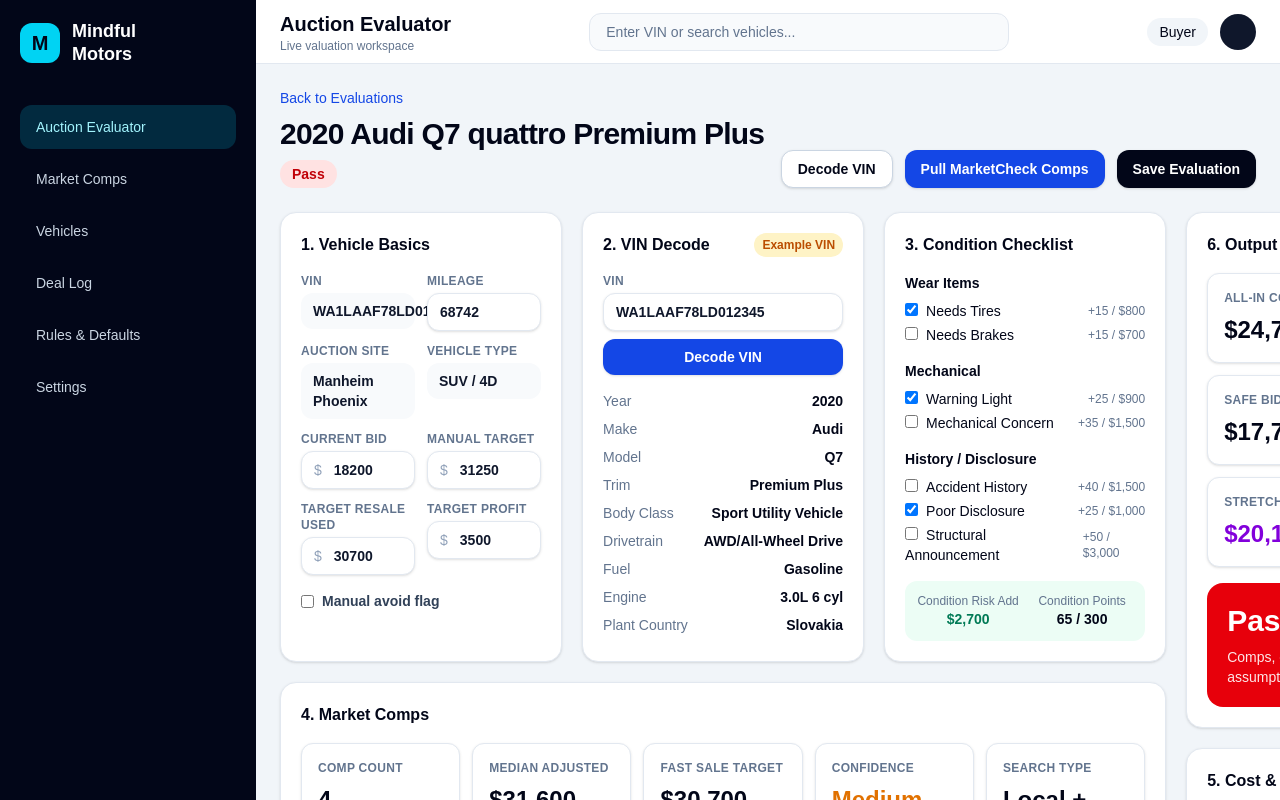
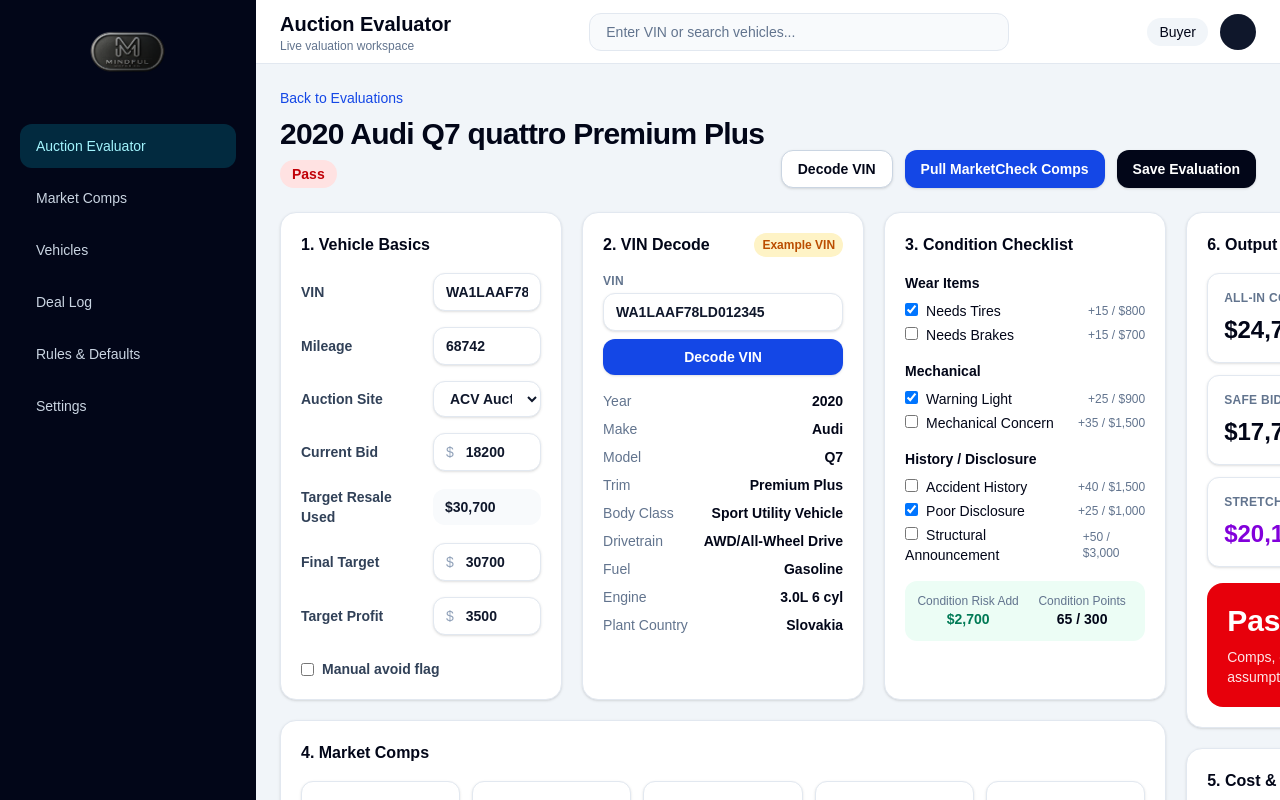
Before and after one commit to GET-Jon/mmav, a Next.js app: page / in a window 1280 px wide. Shown: the top 800 px of the page. Built offline with nearby package versions, Linux system fonts and the light colour scheme.

Commit message:
Rework vehicle basics layout and final target logic

```diff
--- a/components/evaluation/evaluation-workspace.tsx
+++ b/components/evaluation/evaluation-workspace.tsx
@@ -229,6 +229,21 @@
   );
 }
 
+function FormRow({
+  label,
+  children,
+}: {
+  label: string;
+  children: ReactNode;
+}) {
+  return (
+    <div className="grid grid-cols-[120px_1fr] items-center gap-3">
+      <div className="text-sm font-semibold text-slate-700">{label}</div>
+      <div>{children}</div>
+    </div>
+  );
+}
+
 function StaticField({ label, value }: { label: string; value: string }) {
   return (
     <div>
@@ -243,6 +258,9 @@
 }
 
 type SavedEvaluationPayload = {
+  vin?: string;
+  auctionSite?: string;
+  finalTargetOverride?: number | null;
   decodedVehicle?: VinDecodeResult | null;
   targetMileage?: number;
   evaluation?: ValuationInput;
@@ -260,6 +278,22 @@
 }) {
   const [evaluation, setEvaluation] = useState<ValuationInput>(
     initialSavedPayload?.evaluation || initialEvaluation
+  );
+
+  const [vin, setVin] = useState(
+    initialSavedPayload?.vin ||
+      initialSavedPayload?.decodedVehicle?.vin ||
+      "WA1LAAF78LD012345"
+  );
+
+  const [auctionSite, setAuctionSite] = useState(
+    initialSavedPayload?.auctionSite || "ACV Auctions"
+  );
+
+  const [finalTargetOverride, setFinalTargetOverride] = useState<number | null>(
+    typeof initialSavedPayload?.finalTargetOverride === "number"
+      ? initialSavedPayload.finalTargetOverride
+      : null
   );
 
   const [targetMileage, setTargetMileage] = useState(
@@ -346,10 +380,15 @@
   const targetResaleUsed =
     compSummary.fastSaleTarget || evaluation.targetResaleUsed;
 
+  const finalTargetUsed =
+    finalTargetOverride && finalTargetOverride > 0
+      ? finalTargetOverride
+      : targetResaleUsed;
+
   const valuationInput = useMemo<ValuationInput>(() => {
     return {
       ...evaluation,
-      targetResaleUsed,
+      targetResaleUsed: finalTargetUsed,
       totalRiskPoints: conditionTotals.riskPoints,
       hasAvoidFlag: Boolean(evaluation.hasAvoidFlag || conditionTotals.hasAvoidFlag),
       costs: {
@@ -357,7 +396,7 @@
         conditionRiskAdd: conditionTotals.reserveAdd,
       },
     };
-  }, [evaluation, targetResaleUsed, conditionTotals]);
+  }, [evaluation, finalTargetUsed, conditionTotals]);
 
   const valuation = useMemo(
     () => calculateValuation(valuationInput, defaultAssumptions),
@@ -479,6 +518,11 @@
           id: savedEvaluationId,
           status: "watching",
           vehicleTitle,
+          vin,
+          auctionSite,
+          finalTargetOverride,
+          targetResaleFromComps: targetResaleUsed,
+          finalTargetUsed,
           decodedVehicle,
           targetMileage,
           evaluation,
@@ -488,7 +532,6 @@
           comps,
           selectedConditions,
           notes,
-          auctionSite: "Manheim Phoenix",
           auctionUrl: "",
           auctionEndsAt: null,
           assumptionsSnapshot: defaultAssumptions,
@@ -530,14 +573,12 @@
     <main className="min-h-screen bg-slate-100 text-slate-950">
       <div className="flex min-h-screen">
         <aside className="hidden w-64 shrink-0 bg-slate-950 p-5 text-white lg:block">
-          <div className="mb-10 flex items-center gap-3">
-            <div className="flex h-10 w-10 items-center justify-center rounded-xl bg-cyan-400 text-xl font-black text-slate-950">
-              M
-            </div>
-            <div>
-              <div className="text-lg font-bold leading-tight">Mindful</div>
-              <div className="text-lg font-bold leading-tight">Motors</div>
-            </div>
+          <div className="mb-10 flex items-center justify-center">
+            <img
+              src="/mindful-badge-sm.png"
+              alt="Mindful Motors"
+              className="h-16 w-auto object-contain"
+            />
           </div>
 
           <nav className="space-y-2 text-sm">
@@ -634,50 +675,99 @@
               <div className="space-y-5">
                 <div className="grid grid-cols-1 gap-5 lg:grid-cols-3">
                   <SectionCard title="1. Vehicle Basics">
-                    <div className="grid grid-cols-1 gap-3 sm:grid-cols-2">
-                      <StaticField label="VIN" value={decodedVehicle?.vin || "WA1LAAF78LD012345"} />
-                      <NumberInput
-                        label="Mileage"
+                    <div className="space-y-4">
+                      <FormRow label="VIN">
+                        <input
+                          value={vin}
+                          onChange={(event) =>
+                            setVin(event.target.value.toUpperCase())
+                          }
+                          className="w-full rounded-xl border border-slate-200 bg-white px-3 py-2 text-sm font-semibold text-slate-900 shadow-sm outline-none"
+                        />
+                      </FormRow>
+
+                      <FormRow label="Mileage">
+                        <input
+                          type="number"
                           value={targetMileage}
-                        onChange={setTargetMileage}
+                          onChange={(event) =>
+                            setTargetMileage(toNumber(event.target.value))
+                          }
+                          className="w-full rounded-xl border border-slate-200 bg-white px-3 py-2 text-sm font-semibold text-slate-900 shadow-sm outline-none"
                         />
-                      <StaticField label="Auction Site" value="Manheim Phoenix" />
-                      <StaticField label="Vehicle Type" value={vehicleBodyClass} />
+                      </FormRow>
 
-                      <CurrencyInput
-                        label="Current Bid"
+                      <FormRow label="Auction Site">
+                        <select
+                          value={auctionSite}
+                          onChange={(event) => setAuctionSite(event.target.value)}
+                          className="w-full rounded-xl border border-slate-200 bg-white px-3 py-2 text-sm font-semibold text-slate-900 shadow-sm outline-none"
+                        >
+                          <option>ACV Auctions</option>
+                          <option>Manheim</option>
+                          <option>Cars & Bids</option>
+                          <option>Bring a Trailer</option>
+                          <option>Facebook</option>
+                          <option>Private Party</option>
+                          <option>Other</option>
+                        </select>
+                      </FormRow>
+
+                      <FormRow label="Current Bid">
+                        <div className="flex items-center rounded-xl border border-slate-200 bg-white shadow-sm">
+                          <span className="pl-3 text-sm text-slate-400">$</span>
+                          <input
+                            type="number"
                             value={valuationInput.currentBid}
-                        onChange={(value) =>
-                          updateEvaluationField("currentBid", value)
+                            onChange={(event) =>
+                              updateEvaluationField(
+                                "currentBid",
+                                toNumber(event.target.value)
+                              )
                             }
-                      />
-
-                      <CurrencyInput
-                        label="Manual Target"
-                        value={evaluation.targetResaleUsed}
-                        onChange={(value) =>
-                          updateEvaluationField("targetResaleUsed", value)
-                        }
-                      />
-
-                      <CurrencyInput
-                        label="Target Resale Used"
-                        value={valuationInput.targetResaleUsed}
-                        onChange={(value) =>
-                          updateEvaluationField("targetResaleUsed", value)
-                        }
-                      />
-
-                      <CurrencyInput
-                        label="Target Profit"
-                        value={valuationInput.targetProfit}
-                        onChange={(value) =>
-                          updateEvaluationField("targetProfit", value)
-                        }
+                            className="w-full rounded-xl bg-transparent px-3 py-2 text-sm font-semibold text-slate-900 outline-none"
                           />
                         </div>
+                      </FormRow>
 
-                    <label className="mt-4 flex items-center gap-2 text-sm font-semibold text-slate-700">
+                      <FormRow label="Target Resale Used">
+                        <div className="rounded-xl bg-slate-50 px-3 py-2 text-sm font-bold text-slate-900">
+                          {money(targetResaleUsed)}
+                        </div>
+                      </FormRow>
+
+                      <FormRow label="Final Target">
+                        <div className="flex items-center rounded-xl border border-slate-200 bg-white shadow-sm">
+                          <span className="pl-3 text-sm text-slate-400">$</span>
+                          <input
+                            type="number"
+                            value={finalTargetOverride ?? targetResaleUsed}
+                            onChange={(event) =>
+                              setFinalTargetOverride(toNumber(event.target.value))
+                            }
+                            className="w-full rounded-xl bg-transparent px-3 py-2 text-sm font-semibold text-slate-900 outline-none"
+                          />
+                        </div>
+                      </FormRow>
+
+                      <FormRow label="Target Profit">
+                        <div className="flex items-center rounded-xl border border-slate-200 bg-white shadow-sm">
+                          <span className="pl-3 text-sm text-slate-400">$</span>
+                          <input
+                            type="number"
+                            value={valuationInput.targetProfit}
+                            onChange={(event) =>
+                              updateEvaluationField(
+                                "targetProfit",
+                                toNumber(event.target.value)
+                              )
+                            }
+                            className="w-full rounded-xl bg-transparent px-3 py-2 text-sm font-semibold text-slate-900 outline-none"
+                          />
+                        </div>
+                      </FormRow>
+
+                      <label className="flex items-center gap-2 pt-2 text-sm font-semibold text-slate-700">
                         <input
                           type="checkbox"
                           checked={Boolean(evaluation.hasAvoidFlag)}
@@ -690,9 +780,17 @@
                         />
                         Manual avoid flag
                       </label>
+                    </div>
                   </SectionCard>
 
-                  <VinDecodeCard onDecoded={(decoded) => setDecodedVehicle(decoded)} />
+                  <VinDecodeCard
+                    vin={vin}
+                    onVinChange={setVin}
+                    onDecoded={(decoded) => {
+                      setDecodedVehicle(decoded);
+                      setVin(decoded.vin);
+                    }}
+                  />
 
                   <SectionCard title="3. Condition Checklist">
                     <div className="space-y-4 text-sm">
--- a/components/evaluation/vin-decode-card.tsx
+++ b/components/evaluation/vin-decode-card.tsx
@@ -27,8 +27,15 @@
   );
 }
 
-export function VinDecodeCard({ onDecoded }: { onDecoded?: (decoded: VinDecodeResult) => void }) {
-  const [vin, setVin] = useState(initialDecoded.vin);
+export function VinDecodeCard({
+  vin,
+  onVinChange,
+  onDecoded,
+}: {
+  vin: string;
+  onVinChange: (vin: string) => void;
+  onDecoded?: (decoded: VinDecodeResult) => void;
+}) {
   const [decoded, setDecoded] = useState<VinDecodeResult>(initialDecoded);
   const [loading, setLoading] = useState(false);
   const [error, setError] = useState("");
@@ -87,7 +94,7 @@
           </div>
           <input
             value={vin}
-            onChange={(event) => setVin(event.target.value.toUpperCase())}
+            onChange={(event) => onVinChange(event.target.value.toUpperCase())}
             className="w-full rounded-xl border border-slate-200 bg-white px-3 py-2 text-sm font-semibold text-slate-900 shadow-sm outline-none"
           />
         </label>
```
Also changed, not shown: public/mindful-badge-sm.png (added), public/mindful-logo-badge-dark-sm.jpg (added). Lines whose indentation alone changed are shown as unchanged.
